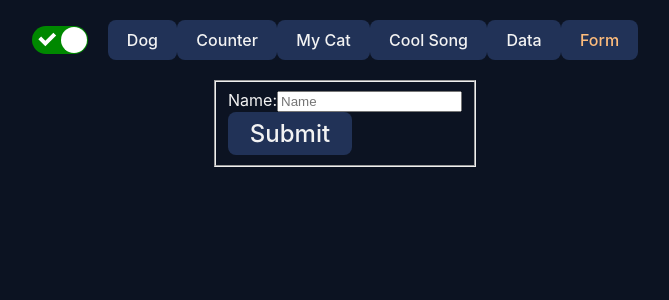
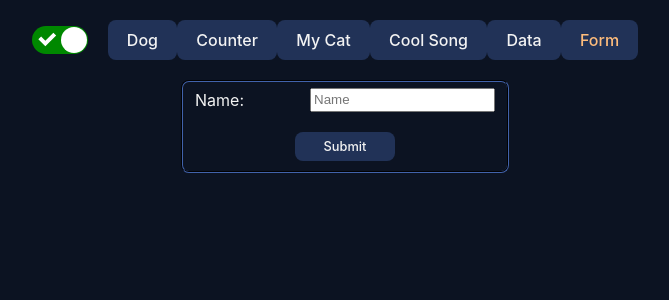
Before and after one commit to Braumski/react-vite-playground, a React (Vite) app: page /form in a window 1280 px wide. Shown: the top 300 px of the page, without its empty margins (295-964 px from the left). Built offline with nearby package versions, Linux system fonts and the light colour scheme.

Commit message:
form styling 🌈

```diff
--- a/src/components/Form.tsx
+++ b/src/components/Form.tsx
@@ -1,12 +1,12 @@
 export default function Form(){
   return(
     <form>
-      <fieldset>
+      <fieldset id="name-fieldset">
         <div className="field">
           <label>Name:</label>
           <input type="text" placeholder="Name" name="name"/>
         </div>
-        <button type="submit">Submit</button>
+        <button id="submit" type="submit">Submit</button>
       </fieldset>
     </form>
   )
--- a/src/index.css
+++ b/src/index.css
@@ -142,3 +142,22 @@ button:focus-visible {
   width: 600px;
   border-radius: 16px;
 }
+
+#name-fieldset{
+  min-width:300px;
+  display: flex;
+  flex-direction: column;
+  align-items: center;
+  gap: 20px;
+  border-radius: 8px;
+  border-color: var(--primary-color);
+}
+.field{
+  display: flex;
+  justify-content: space-between;
+  width:100%;
+}
+#submit {
+  width:100px;
+  font-size: 0.8rem;
+}
```
